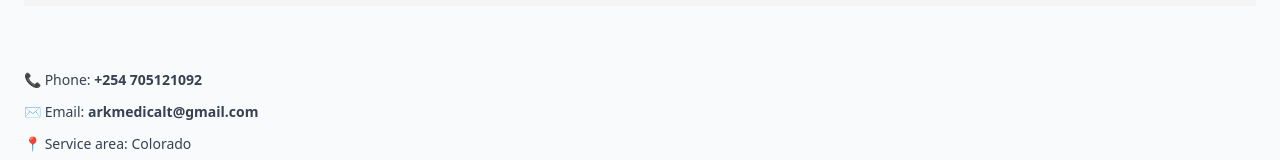
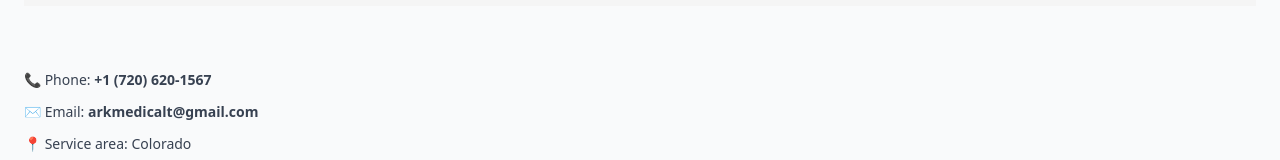
Before and after one commit to njorogemagothe/ark-medical-transport-frontend, a React (Create React App) app in the folder frontend/: page / in a window 1280 px wide. Shown: the part 3006-3166 px from the top of the page. Built offline with nearby package versions, Linux system fonts and the light colour scheme.

Commit message:
Update WhatsApp link to new USA number

```diff
--- a/frontend/src/components/QuickContacts.js
+++ b/frontend/src/components/QuickContacts.js
@@ -3,13 +3,13 @@ import React from "react";
 const QuickContacts = () => {
   return (
     <div className="text-sm text-gray-700 space-y-3">
-      <div>📞 Phone: <strong>+254 705121092</strong></div>
+      <div>📞 Phone: <strong>+1 (720) 620-1567</strong></div>
       <div>✉️ Email: <strong>arkmedicalt@gmail.com</strong></div>
       <div>📍 Service area: Colorado</div>
 
       {/* WhatsApp button */}
       <a
-  href="https://wa.me/254705121092?text=Hello%20Ark%20Medical%20Transport,%20I%20need%20your%20assistance%3F"
+  href="https://wa.me/17206201567?text=Hello%20Ark%20Medical%20Transport,%20I%20need%20your%20assistance%3F"
   target="_blank"
   rel="noopener noreferrer"
   className="inline-flex items-center gap-2 mt-2 bg-green-500 text-white px-4 py-2 rounded-md font-medium hover:bg-green-600"
```
